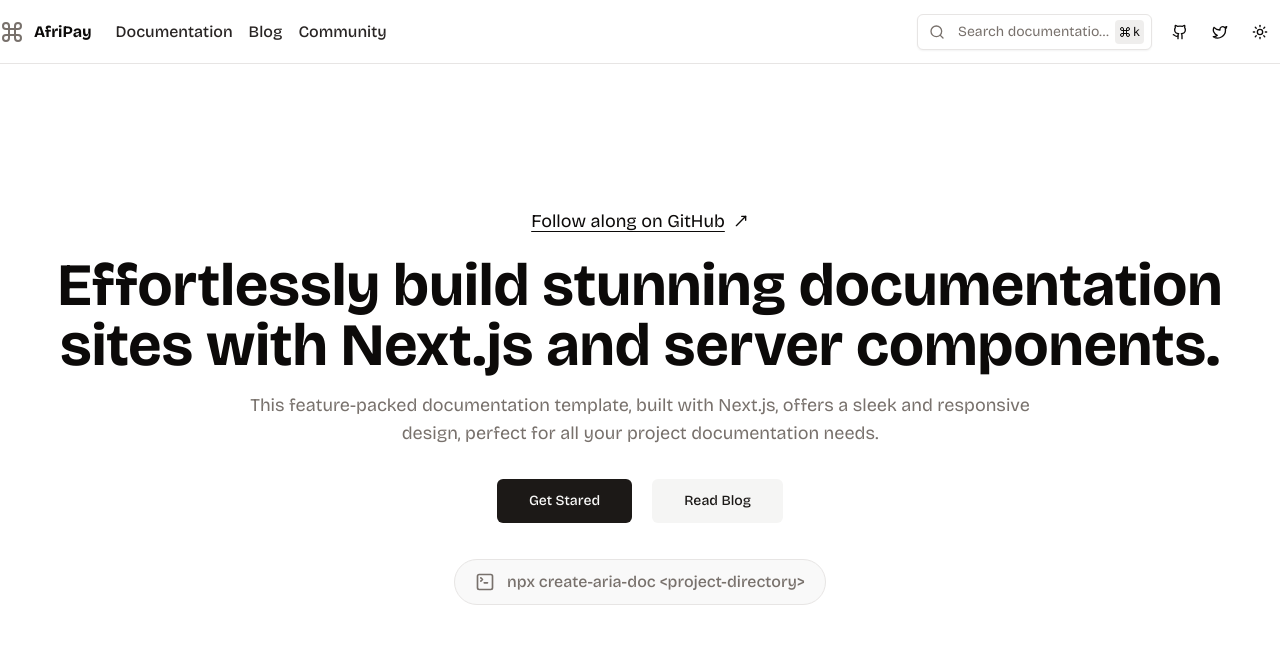
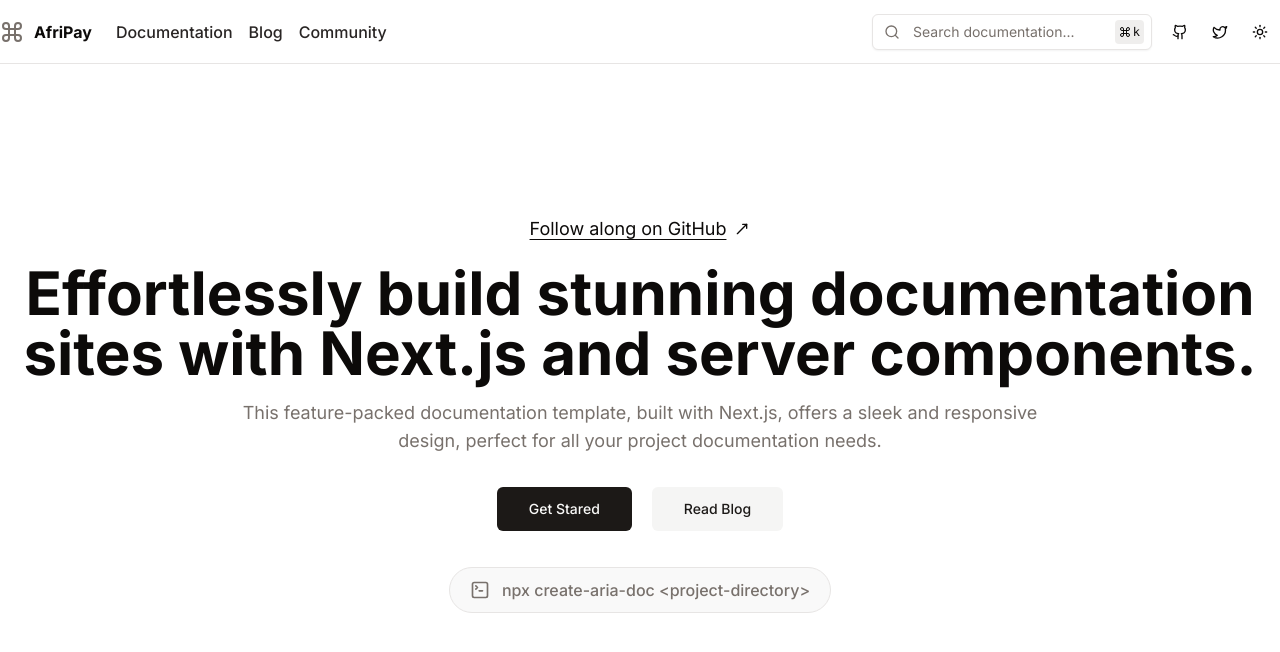
Before and after one commit to harryyking/AfriPayments, a Next.js app: page / in a window 1280 px wide. Shown: the top 652 px of the page. Built offline with nearby package versions, Linux system fonts and the light colour scheme.

Commit message:
added padding

```diff
--- a/app/layout.tsx
+++ b/app/layout.tsx
@@ -1,8 +1,8 @@
 import '@/styles/globals.css'
 import { Navbar } from '@/components/Navbar';
-import {Bricolage_Grotesque} from 'next/font/google'
+import {Inter} from 'next/font/google'
 
-const brandFont = Bricolage_Grotesque({subsets: ['latin']})
+const brandFont = Inter({subsets: ['latin']})
 
 
 export default function RootLayout({
@@ -14,7 +14,9 @@ export default function RootLayout({
     <html lang="en">
       <body className={brandFont.className}>
         <Navbar />
+        <div className='p-2'>
         {children}
+        </div>
       </body>
     </html>
   );
```
Also changed, not shown: 1 other file (tests, documents, lock files or other folders).
